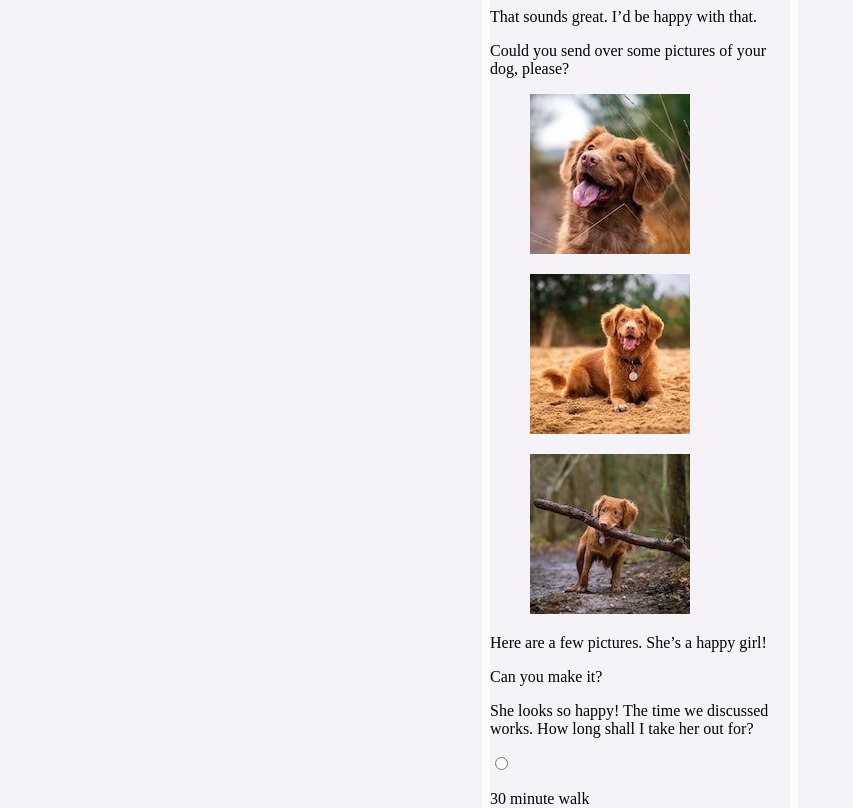
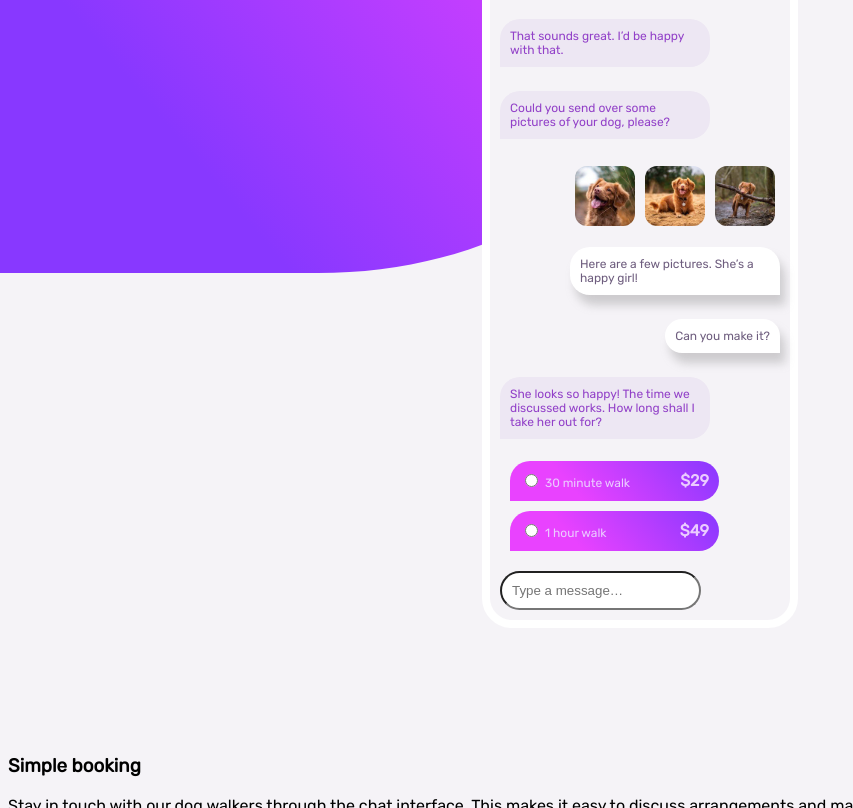
Before and after one commit to KiselevaOlga/chat-app-landing-page, a plain HTML site: page index.html in a window 1280 px wide. Shown: the part 203-1011 px from the top of the page, without its empty margins (0-853 px from the left). Drawn offline with Linux system fonts and the light colour scheme.

Commit message:
added more styles

```diff
--- a/index.html
+++ b/index.html
@@ -33,6 +33,7 @@
           <p>Could you send over some pictures of your dog, please?</p>
         </div>
         <div class="chat-right">
+          <div class="chat-images">
             <figure>
               <img src="./images/dog-image-1.jpg" alt="dog 1" class="chat-img"/>
             </figure>
@@ -42,26 +43,28 @@
             <figure>
               <img src="./images/dog-image-3.jpg" alt="dog 3" class="chat-img"/>
             </figure>
+          </div>
           <p>Here are a few pictures. She’s a happy girl!</p>
 
           <p>Can you make it?</p>
 
         </div>
-        <div class="chat-right">
+        <div class="chat-left">
           <p>She looks so happy! The time we discussed works. How long shall I take her out for?</p>
           <div class="chat-option">
             <input type="radio"/>
-            <p>30 minute walk</p>
+            <span>30 minute walk</span>
             <span>$29</span>
           </div>
           <div class="chat-option">
             <input type="radio"/>
-            <p>1 hour walk</p>
+            <span>1 hour walk</span>
             <span>$49</span>
           </div>
         </div>
 
         <input type="text" placeholder="Type a message…" class="chat-input"/>
+
 
       </article>
     </section>
--- a/styleIn.scss
+++ b/styleIn.scss
@@ -3,12 +3,13 @@
 $font-stack: 'Rubik', sans-serif;
 $font-standart: 16px;
 $font-small: 12px;
+$font-xsmall: 10px;
 $font-weight-s: 400;
 $font-weight-m: 500;
 $font-weight-l: 700;
 $font-color-left: hsl(276, 55%, 52%);
 $font-color-right: hsl(271, 15%, 43%);
-$font-subhead: hsl(276, 100%, 81%);
+$font-subhead: hsl(276, 100%, 90%);
 $font-placeholder: hsl(206, 6%, 79%);
 $font-main-head: hsl(271, 36%, 24%);
 $font-para: hsl(270, 7%, 64%);
@@ -18,20 +19,38 @@ $light-violet:hsl(264, 100%, 61%);
 
 $white: hsl(0, 0%, 100%);
 $background:hsl(270, 20%, 96%);
+$msg-background: #EDE7F3;
 $button-back: hsl(271, 36%, 24%);
 $button-outline: hsl(289, 100%, 72%);
 
 body{
     background: $background;
     box-sizing: border-box;
+    font-family: $font-stack;
 }
 
 main {
-    @media only screen and (min-width: 375px){
+    position: relative;
+    @media only screen and (min-width: 320px){
         display: block;
+        &::before{
+            content: "";
+            position: absolute;
+            margin-top: -50px;
+            margin-left: -10px;
+            z-index: -100;
+            background: $light-violet;
+            background-image: linear-gradient(50deg, $light-violet 30%, $light-magenta 100%);
+            border-bottom-right-radius: 50%;
+            height: 50vh;
+            width: 50vw;
+        }
     }
     @media only screen and (min-width: 1440px){
         display: flex;
+        &::before{
+            width: 40vw;
+        }
     }
 }
 .phone{
@@ -41,6 +60,7 @@ main {
     width: 300px;
     position: relative;
     z-index: 5;
+    background: $background;
     &::before{
         content: '';
         background: $white;
@@ -62,26 +82,30 @@ main {
         border-top-right-radius: 23px;
         border-bottom-left-radius: 10px;
         border-bottom-right-radius: 10px;
-        background-image: linear-gradient(50deg, $light-violet 0%, $light-magenta 75%);
-        padding: 10px 20px;
-        margin: 0;
+        background: $light-violet;
+        background-image: linear-gradient(50deg, $light-violet 30%, $light-magenta 100%);
+        padding: 20px 20px 5px 20px;
+        color: $font-subhead;
+
         &::before{
-            // content:"\A";
-            content: "003C";
-            border-style: solid;
-            border-width: 10px 15px 10px 0;
-            border-color: white;
+            content:"\276E";
             position: absolute;
-
-
+            left: 2%;
+            font-weight: $font-weight-l;
+        }
+        &::after{
+            content:"\205D";
+            position: absolute;
+            right: 5%;
+            font-weight: $font-weight-l;
         }
         figure{
             align-self: center;
-            margin: 0;
+            margin: 5px 10px;
             .avatar-img{
                 border: 1px solid $white;
                 border-radius: 50%;
-                width: 35px;
+                width: 25px;
             }
         }
         .chat-name{
@@ -90,11 +114,77 @@ main {
                 margin: 0;
             }
             p:nth-child(2){
-                font-size: $font-small;
+                font-size: $font-xsmall;
                 margin: 0;
             }
         }
 
     }
+    .phone-chat{
+        .chat-left{
+            max-width: 70%;
+            margin: 10px;
+            color: $font-color-left;
+
+            p{
+                display: inline-block;
+                background: $msg-background;
+                border-radius: 20px 20px 20px 0;
+                padding: 10px;
+                font-size: $font-small;
+            }
+            .chat-option{
+                width: 90%;
+                background: $light-violet;
+                border-radius: 20px 20px 20px 0;
+                padding: 10px;
+                margin: 10px;
+                background-image: linear-gradient(50deg, $light-magenta 30%, $light-violet 100%);
+                color: $font-subhead;
+
+                span:nth-of-type(1){
+                    font-size: $font-small;
+                }
+                span:nth-of-type(2){
+                    font-size: $font-standart;
+                    font-weight: $font-weight-l;
+                    float: right;
+                }
+            }
+        }
+        .chat-right{
+            max-width: 70%;
+            color: $font-color-right;
+            margin: 10px;
+            margin-left: auto;
+            p {
+                float: right;
+                background: $white;
+                border-radius: 20px 20px 0px 20px;
+                font-size: $font-small;
+                padding: 10px;
+                // box-shadow: rgba(66, 66, 83, 0.25) 0px 10px 27px -5px;
+                filter: drop-shadow(5px 10px 5px #7474754f);
+            }
+            .chat-images{
+                display: flex;
+
+                figure{
+                    align-self: center;
+                    margin: 5px;
+                    .chat-img{
+                        width: 60px;
+                        border-radius: 20%;
+                    }
+
+                }
+            }
+        }
+        .chat-input{
+            border-radius: 30px;
+            margin: 10px;
+            padding: 10px;
+        }
+    }
 
 }
```
Also changed, not shown: styleOut.css, 1 other file. Lines whose indentation alone changed are shown as unchanged.
